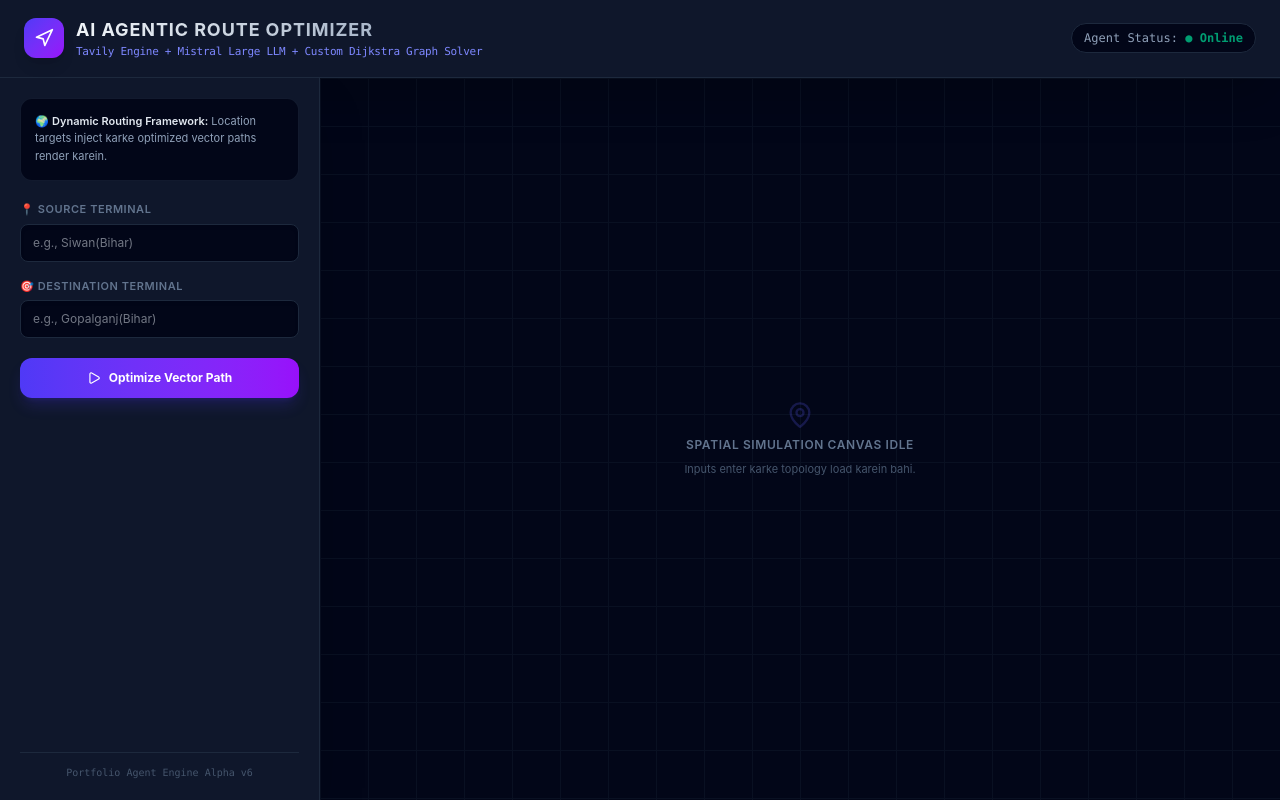
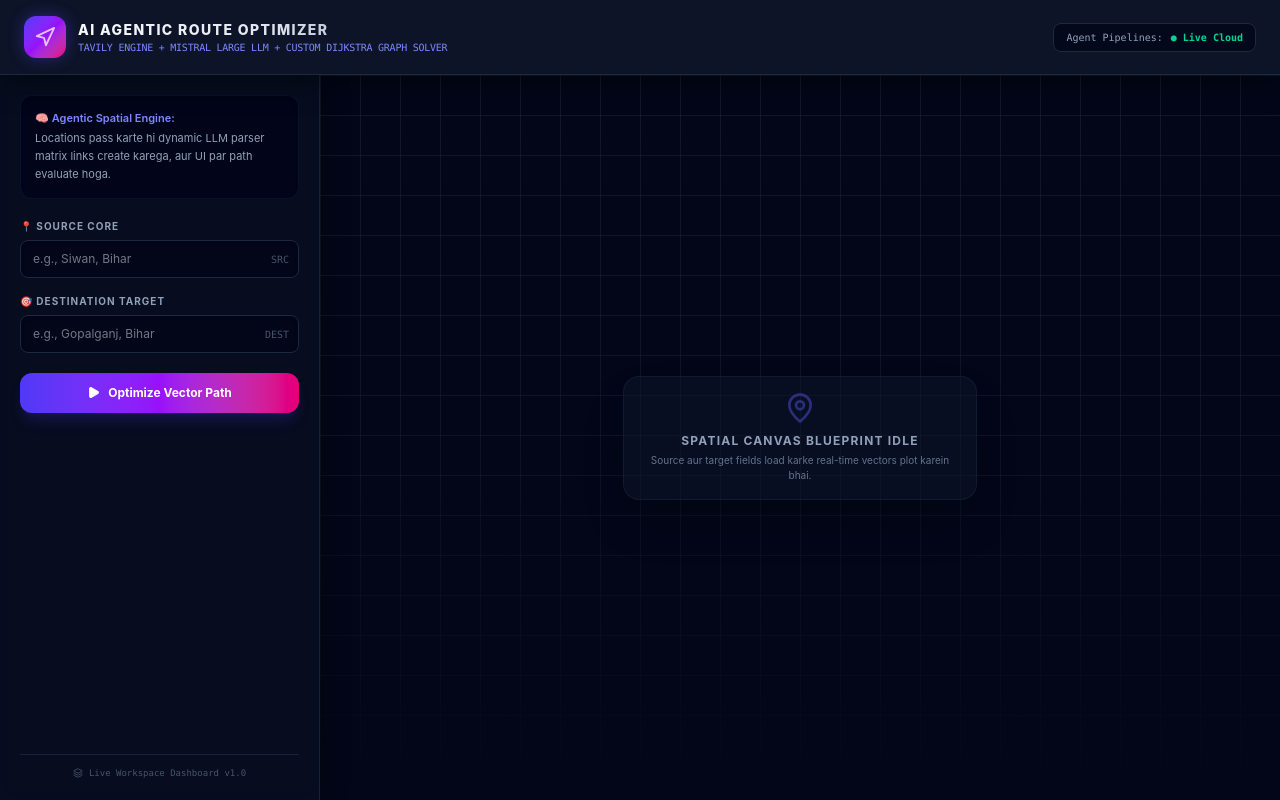
Before and after one commit to amanchandsoni/ai-agentic-route-optimizer, a React (Vite) app in the folder frontend/: page / in a window 1280 px wide. Built offline with nearby package versions, Linux system fonts and the light colour scheme.

Commit message:
feat: finalized ultimate graphics pipeline UI and live cloud backend integration

```diff
--- a/frontend/src/App.jsx
+++ b/frontend/src/App.jsx
@@ -1,5 +1,5 @@
 import React, { useState } from 'react';
-import { Play, Navigation, Loader2, AlertCircle, CheckCircle, MapPin } from 'lucide-react';
+import { Play, Navigation, Loader2, AlertCircle, CheckCircle, MapPin, RefreshCw, Layers } from 'lucide-react';
 
 class PriorityQueue {
   constructor() { this.values = []; }
@@ -67,10 +67,9 @@ export default function App() {
     const uniqueCities = Array.from(new Set(segments.flatMap(s => [s.from, s.to])));
     return uniqueCities.map((city, idx) => {
       const angle = (idx / uniqueCities.length) * 2 * Math.PI;
-      // Increased radius for better text spreading and layout breathing space
-      const radius = 220;
-      const centerX = 440;
-      const centerY = 300;
+      const radius = 230;
+      const centerX = 460;
+      const centerY = 320;
       return { id: city, name: city, x: centerX + radius * Math.cos(angle), y: centerY + radius * Math.sin(angle) };
     });
   };
@@ -87,22 +86,23 @@ export default function App() {
     setTotalDistance(null);
 
     try {
-      const response = await fetch("http://127.0.0.1:8000/api/fetch-route-matrix", {
+      // production live endpoint mapping directly via Hugging Face Cloud engine
+      const response = await fetch("https://aman-dev-ai33-ai-route-backend.hf.space/api/fetch-route-matrix", {
         method: "POST",
         headers: { "Content-Type": "application/json" },
         body: JSON.stringify({ source: source.trim(), destination: destination.trim() })
       });
 
       if (!response.ok) {
-        const errorData = await response.json().catch(() => ({ detail: "Server response crashed." }));
-        throw new Error(errorData.detail || "Backend pipeline broken.");
+        const errorData = await response.json().catch(() => ({ detail: "Server cluster validation execution failed." }));
+        throw new Error(errorData.detail || "Backend production pipeline processing error.");
       }
 
       const data = await response.json();
       const segments = data.segments;
 
       if (!segments || segments.length === 0) {
-        throw new Error("AI ko is route ka mapping matrix nahi mila.");
+        throw new Error("AI Agent ko is specified layout matrix sequence ka route graph nahi mila.");
       }
 
       const computedNodes = generateNodePositions(segments);
@@ -134,7 +134,7 @@ export default function App() {
         setShortestPath(result.path);
         setTotalDistance(result.totalDistance);
       } else {
-        throw new Error("Graph computation validation failed.");
+        throw new Error("Topology alignment validation failed inside graph matrix engine.");
       }
 
     } catch (err) {
@@ -154,131 +154,158 @@ export default function App() {
   };
 
   return (
-    <div className="flex flex-col h-screen bg-slate-950 text-slate-100 font-sans overflow-hidden">
+    <div className="flex flex-col h-screen bg-slate-950 text-slate-100 font-sans overflow-hidden select-none">
       <style>{`
         @keyframes dash { to { stroke-dashoffset: -40; } }
         .animate-march { stroke-dasharray: 8, 4; animation: dash 1s linear infinite; }
+        .grid-mesh {
+          background-size: 40px 40px;
+          background-image: linear-gradient(to right, rgba(30, 41, 59, 0.5) 1px, transparent 1px),
+                            linear-gradient(to bottom, rgba(30, 41, 59, 0.5) 1px, transparent 1px);
+        }
       `}</style>
 
-      {/* Top Navbar */}
-      <header className="flex items-center justify-between px-6 py-4 bg-slate-900 border-b border-slate-800 shadow-2xl z-10">
+      {/* Modern High-Tech Header Section */}
+      <header className="flex items-center justify-between px-6 py-4 bg-slate-900/90 backdrop-blur-md border-b border-slate-800 shadow-[0_4px_30px_rgba(0,0,0,0.5)] z-20">
         <div className="flex items-center gap-3">
-          <div className="p-2.5 bg-gradient-to-br from-indigo-600 to-purple-600 text-white rounded-xl shadow-lg">
-            <Navigation size={20} />
+          <div className="p-2.5 bg-gradient-to-br from-indigo-600 via-purple-600 to-pink-600 text-white rounded-xl shadow-[0_0_15px_rgba(79,70,229,0.4)]">
+            <Navigation size={22} className="animate-pulse" />
           </div>
           <div>
-            <h1 className="text-lg font-bold tracking-wider bg-gradient-to-r from-slate-100 to-slate-400 bg-clip-text text-transparent">AI AGENTIC ROUTE OPTIMIZER</h1>
-            <p className="text-[11px] text-indigo-400 font-mono tracking-tight">Tavily Engine + Mistral Large LLM + Custom Dijkstra Graph Solver</p>
+            <h1 className="text-sm font-extrabold tracking-widest bg-gradient-to-r from-slate-50 via-slate-200 to-slate-400 bg-clip-text text-transparent">
+              AI AGENTIC ROUTE OPTIMIZER
+            </h1>
+            <p className="text-[10px] text-indigo-400 font-mono tracking-tight uppercase">
+              Tavily Engine + Mistral Large LLM + Custom Dijkstra Graph Solver
+            </p>
           </div>
         </div>
-        <span className="text-xs bg-slate-950 px-3 py-1.5 rounded-full text-slate-400 border border-slate-800 font-mono">
-          Agent Status: <span className="text-emerald-400 font-bold animate-pulse">● Online</span>
+        <div className="flex items-center gap-4">
+          <span className="flex items-center gap-2 text-[10px] bg-slate-950/80 px-3 py-1.5 rounded-lg text-slate-400 border border-slate-800 font-mono">
+            Agent Pipelines: <span className="text-emerald-400 font-bold flex items-center gap-1">● Live Cloud</span>
           </span>
+        </div>
       </header>
 
-      <div className="flex flex-1 overflow-hidden">
+      <div className="flex flex-1 overflow-hidden relative">
 
-        {/* Sidebar Controls Panel */}
-        <aside className="w-80 bg-slate-900 p-5 border-r border-slate-800 flex flex-col justify-between z-10 shadow-2xl">
+        {/* Left Side Control Tower Dashboard */}
+        <aside className="w-80 bg-slate-900/40 backdrop-blur-md p-5 border-r border-slate-800/80 flex flex-col justify-between z-10 shadow-[4px_0_24px_rgba(0,0,0,0.3)]">
           <div className="space-y-5">
-            <div className="p-3.5 bg-slate-950 rounded-xl border border-slate-800/60 text-[11px] text-slate-400 leading-relaxed">
-              🌍 <span className="text-slate-200 font-semibold">Dynamic Routing Framework:</span> Location targets inject karke optimized vector paths render karein.
+            <div className="p-3.5 bg-slate-950/80 rounded-xl border border-indigo-500/10 text-[11px] text-slate-400 leading-relaxed shadow-inner">
+              <span className="text-indigo-400 font-semibold block mb-0.5">🧠 Agentic Spatial Engine:</span>
+              Locations pass karte hi dynamic LLM parser matrix links create karega, aur UI par path evaluate hoga.
             </div>
 
             <div className="space-y-4">
               <div>
-                <label className="block text-[11px] font-semibold text-slate-500 uppercase tracking-wider mb-1.5">📍 Source Terminal</label>
+                <label className="block text-[10px] font-bold text-slate-400 uppercase tracking-widest mb-1.5">📍 Source Core</label>
+                <div className="relative">
                   <input
                     type="text"
-                  placeholder="e.g., Siwan(Bihar)"
-                  className="w-full bg-slate-950 border border-slate-800 rounded-lg px-3 py-2.5 text-xs text-slate-200 focus:border-indigo-500 transition outline-none shadow-inner"
+                    placeholder="e.g., Siwan, Bihar"
+                    className="w-full bg-slate-950/90 border border-slate-800 focus:border-indigo-500 rounded-lg pl-3 pr-8 py-2.5 text-xs text-slate-200 transition outline-none shadow-inner"
                     value={source}
                     onChange={(e) => setSource(e.target.value)}
                   />
+                  <div className="absolute right-2.5 top-3 text-[10px] text-slate-600 font-mono">SRC</div>
+                </div>
               </div>
 
               <div>
-                <label className="block text-[11px] font-semibold text-slate-500 uppercase tracking-wider mb-1.5">🎯 Destination Terminal</label>
+                <label className="block text-[10px] font-bold text-slate-400 uppercase tracking-widest mb-1.5">🎯 Destination Target</label>
+                <div className="relative">
                   <input
                     type="text"
-                  placeholder="e.g., Gopalganj(Bihar)"
-                  className="w-full bg-slate-950 border border-slate-800 rounded-lg px-3 py-2.5 text-xs text-slate-200 focus:border-indigo-500 transition outline-none shadow-inner"
+                    placeholder="e.g., Gopalganj, Bihar"
+                    className="w-full bg-slate-950/90 border border-slate-800 focus:border-purple-500 rounded-lg pl-3 pr-8 py-2.5 text-xs text-slate-200 transition outline-none shadow-inner"
                     value={destination}
                     onChange={(e) => setDestination(e.target.value)}
                   />
+                  <div className="absolute right-2.5 top-3 text-[10px] text-slate-600 font-mono">DEST</div>
+                </div>
               </div>
             </div>
 
             <button
               onClick={handleAgenticRouting}
               disabled={loading}
-              className="w-full bg-gradient-to-r from-indigo-600 to-purple-600 hover:from-indigo-500 hover:to-purple-500 disabled:opacity-50 text-white font-bold py-3 px-4 rounded-xl text-xs flex items-center justify-center gap-2 transition shadow-lg shadow-indigo-600/20"
+              className="w-full bg-gradient-to-r from-indigo-600 via-purple-600 to-pink-600 hover:opacity-90 disabled:opacity-40 text-white font-bold py-3 px-4 rounded-xl text-xs flex items-center justify-center gap-2 transition-all duration-300 shadow-lg shadow-indigo-600/20 active:scale-95"
             >
               {loading ? (
                 <>
-                  <Loader2 size={14} className="animate-spin" /> Resolving Cluster Topology...
+                  <Loader2 size={13} className="animate-spin text-white" /> Resolving Cluster Topology...
                 </>
               ) : (
                 <>
-                  <Play size={14} /> Optimize Vector Path
+                  <Play size={13} fill="currentColor" /> Optimize Vector Path
                 </>
               )}
             </button>
 
+            {/* Elegant Error Diagnostics Monitor */}
             {error && (
-              <div className="p-3 bg-red-500/5 border border-red-500/20 rounded-xl flex items-start gap-2 text-red-400 text-[11px] font-mono leading-tight">
-                <AlertCircle size={14} className="mt-0.5 shrink-0" />
-                <div>
-                  <p className="font-bold uppercase tracking-wide text-[10px] text-red-500 mb-0.5">System Exception Catch:</p>
-                  <p>{error}</p>
+              <div className="p-3 bg-red-500/5 border border-red-500/20 rounded-xl flex items-start gap-2 text-red-400 text-[11px] font-mono leading-tight animate-fadeIn">
+                <AlertCircle size={14} className="mt-0.5 shrink-0 text-red-500" />
+                <div className="space-y-0.5">
+                  <p className="font-bold uppercase tracking-wider text-[9px] text-red-500">Pipeline Exception Catch:</p>
+                  <p className="text-slate-300 text-[10px]">{error}</p>
                 </div>
               </div>
             )}
 
+            {/* High-Fidelity Convergence Output Window */}
             {totalDistance !== null && totalDistance !== Infinity && (
-              <div className="p-4 bg-emerald-500/5 border border-emerald-500/20 rounded-xl space-y-2 animate-fadeIn">
-                <div className="flex items-center gap-2 text-emerald-400 font-bold text-xs">
-                  <CheckCircle size={14} /><span>CONVERGED VIA DIJKSTRA</span>
+              <div className="p-4 bg-emerald-500/5 border border-emerald-500/20 rounded-xl space-y-3 animate-fadeIn shadow-md">
+                <div className="flex items-center gap-1.5 text-emerald-400 font-extrabold text-[10px] tracking-wider uppercase">
+                  <CheckCircle size={13} /><span>CONVERGED VIA DIJKSTRA</span>
                 </div>
-                <div className="text-[11px] font-mono text-slate-400 space-y-1">
-                  <p>Resolved Shortest Matrix Sequence:</p>
-                  <p className="text-emerald-400 font-bold bg-slate-950 p-2.5 rounded-lg border border-slate-800 text-[11px] tracking-wide break-words leading-relaxed">
+                <div className="text-[11px] font-mono text-slate-400 space-y-2">
+                  <p className="text-[10px] text-slate-500">Resolved Path Matrix:</p>
+                  <div className="text-emerald-400 font-bold bg-slate-950 p-2.5 rounded-lg border border-slate-800/80 text-[10px] tracking-wide break-words leading-relaxed max-h-24 overflow-y-auto">
                     {shortestPath.join(' ➔ ')}
-                  </p>
-                  <p className="pt-2 text-slate-300 font-semibold">Net System Weight: <span className="text-emerald-400 font-extrabold text-sm">{totalDistance} KM</span></p>
+                  </div>
+                  <div className="pt-1 flex items-center justify-between border-t border-slate-800/60 mt-2">
+                    <span className="text-slate-400 text-[10px]">Net Vector Weight:</span>
+                    <span className="text-emerald-400 font-black text-sm">{totalDistance} KM</span>
+                  </div>
                 </div>
               </div>
             )}
           </div>
 
-          <div className="text-[10px] text-center font-mono text-slate-600 border-t border-slate-800 pt-3">
-            Portfolio Agent Engine Alpha v6
+          <div className="text-[9px] text-center font-mono text-slate-600 border-t border-slate-800/80 pt-3 flex items-center justify-center gap-1.5">
+            <Layers size={10} /> Live Workspace Dashboard v1.0
           </div>
         </aside>
 
-        {/* Live Vector Spatial Canvas Area */}
-        <main className="flex-1 bg-slate-950 relative overflow-hidden">
-          <div className="absolute inset-0 bg-[linear-gradient(to_right,#0f172a_1.5px,transparent_1.5px),linear-gradient(to_bottom,#0f172a_1.5px,transparent_1.5px)] bg-[size:3rem_3rem] opacity-60 pointer-events-none"></div>
+        {/* Dynamic Vector Spatial Simulation Workspace Canvas Layer */}
+        <main className="flex-1 bg-slate-950 relative overflow-hidden grid-mesh">
+          <div className="absolute inset-0 bg-gradient-to-b from-transparent via-slate-950/20 to-slate-950 pointer-events-none"></div>
 
           {nodes.length === 0 && !loading && (
-            <div className="absolute inset-0 flex flex-col items-center justify-center text-center space-y-2 pointer-events-none p-6">
-              <MapPin className="text-indigo-500/30 animate-pulse" size={28} />
-              <h3 className="text-xs font-semibold text-slate-500 tracking-wider uppercase">Spatial Simulation Canvas Idle</h3>
-              <p className="text-[11px] text-slate-600 max-w-xs">Inputs enter karke topology load karein bahi.</p>
+            <div className="absolute inset-0 flex flex-col items-center justify-center text-center space-y-3 pointer-events-none p-6 z-10 animate-fadeIn">
+              <div className="p-4 bg-slate-900/50 rounded-2xl border border-slate-800/50 shadow-2xl">
+                <MapPin className="text-indigo-500/40 animate-bounce mx-auto mb-2" size={32} />
+                <h3 className="text-xs font-bold text-slate-400 tracking-widest uppercase mb-1">Spatial Canvas Blueprint Idle</h3>
+                <p className="text-[10px] text-slate-500 max-w-xs mx-auto">
+                  Source aur target fields load karke real-time vectors plot karein bhai.
+                </p>
+              </div>
             </div>
           )}
 
           {loading && (
-            <div className="absolute inset-0 flex flex-col items-center justify-center bg-slate-950/80 backdrop-blur-sm z-40 space-y-3">
-              <Loader2 size={28} className="text-indigo-500 animate-spin" />
-              <div className="text-center font-mono text-xs text-slate-400 space-y-1">
-                <p className="text-indigo-400 font-bold animate-pulse">🛠️ SYSTEM PIPELINE RUNNING</p>
-                <p className="text-[10px] text-slate-600">Scraping and mapping layout graphs inside viewports...</p>
+            <div className="absolute inset-0 flex flex-col items-center justify-center bg-slate-950/70 backdrop-blur-sm z-30 space-y-3">
+              <div className="p-5 bg-slate-900/80 border border-slate-800 rounded-2xl flex flex-col items-center shadow-2xl max-w-xs">
+                <RefreshCw size={24} className="text-indigo-400 animate-spin mb-3" />
+                <p className="text-indigo-400 font-bold tracking-wider font-mono text-[11px] uppercase animate-pulse">🛠️ PIPELINE PROCESSING</p>
+                <p className="text-[10px] text-slate-500 text-center mt-1 font-mono">LLM model targets link calculations matrix calculate kar raha hai...</p>
               </div>
             </div>
           )}
 
-          {/* Lines & Weight Tags SVG Layer */}
+          {/* Lines & Weight Tags SVG Engineering Layer */}
           <svg className="absolute inset-0 w-full h-full pointer-events-none z-0">
             {edges.map((edge, idx) => {
               const isHighlighted = isEdgeInShortestPath(edge);
@@ -286,15 +313,49 @@ export default function App() {
               const midY = (edge.fromY + edge.toY) / 2;
 
               return (
-                <g key={idx}>
-                  <line x1={edge.fromX} y1={edge.fromY} x2={edge.toX} y2={edge.toY} stroke={isHighlighted ? "#10b981" : "#1e293b"} strokeWidth={isHighlighted ? "5" : "2"} />
-                  {isHighlighted && <line x1={edge.fromX} y1={edge.fromY} x2={edge.toX} y2={edge.toY} stroke="#34d399" strokeWidth="5" className="animate-march" />}
+                <g key={idx} className="transition-all duration-500">
+                  <line
+                    x1={edge.fromX}
+                    y1={edge.fromY}
+                    x2={edge.toX}
+                    y2={edge.toY}
+                    stroke={isHighlighted ? "#10b981" : "#1e293b"}
+                    strokeWidth={isHighlighted ? "4" : "1.5"}
+                    opacity={isHighlighted ? "1" : "0.4"}
+                  />
+                  {isHighlighted && (
+                    <line
+                      x1={edge.fromX}
+                      y1={edge.fromY}
+                      x2={edge.toX}
+                      y2={edge.toY}
+                      stroke="#34d399"
+                      strokeWidth="4"
+                      className="animate-march"
+                    />
+                  )}
 
-                  {/* Highly Readable Distance Container Badge */}
-                  <g transform={`translate(${midX - 25}, ${midY - 11})`}>
-                    <rect width="50" height="22" rx="6" fill="#020617" stroke={isHighlighted ? "#10b981" : "#475569"} strokeWidth={isHighlighted ? "1.5" : "1"} shadow="lg" />
-                    <text x="25" y="14" fill={isHighlighted ? "#34d399" : "#94a3b8"} fontSize="10" fontFamily="monospace" fontWeight="bold" textAnchor="middle">
-                      {edge.weight} KM
+                  {/* Distance Nodes Container Badges */}
+                  <g transform={`translate(${midX - 25}, ${midY - 10})`}>
+                    <rect
+                      width="50"
+                      height="20"
+                      rx="5"
+                      fill="#020617"
+                      stroke={isHighlighted ? "#10b981" : "#334155"}
+                      strokeWidth={isHighlighted ? "1.5" : "1"}
+                      opacity={isHighlighted ? "1" : "0.7"}
+                    />
+                    <text
+                      x="25"
+                      y="13"
+                      fill={isHighlighted ? "#34d399" : "#64748b"}
+                      fontSize="9"
+                      fontFamily="monospace"
+                      fontWeight="bold"
+                      textAnchor="middle"
+                    >
+                      {edge.weight}K
                     </text>
                   </g>
                 </g>
@@ -302,29 +363,35 @@ export default function App() {
             })}
           </svg>
 
-          {/* Connected Hub Nodes */}
+          {/* Connected Hub Spatial Graph Nodes Layer */}
           {nodes.map((node) => {
             const isPartOfPath = shortestPath.includes(node.id);
             const isSrcNode = node.id.toLowerCase().includes(source.trim().toLowerCase()) || source.trim().toLowerCase().includes(node.id.toLowerCase());
             const isDestNode = node.id.toLowerCase().includes(destination.trim().toLowerCase()) || destination.trim().toLowerCase().includes(node.id.toLowerCase());
 
             return (
-              <div key={node.id} className="absolute transform -translate-x-1/2 -translate-y-1/2 flex flex-col items-center z-10 text-center" style={{ left: node.x, top: node.y }}>
+              <div
+                key={node.id}
+                className="absolute transform -translate-x-1/2 -translate-y-1/2 flex flex-col items-center z-10 text-center transition-all duration-500"
+                style={{ left: node.x, top: node.y }}
+              >
                 {/* Node Core Pointer */}
-                <div className={`w-8 h-8 rounded-xl flex items-center justify-center text-xs font-mono border transition-all duration-500 shadow-2xl ${
-                  isSrcNode ? 'bg-indigo-600 text-white border-indigo-400 ring-4 ring-indigo-500/30 scale-110' :
-                  isDestNode ? 'bg-purple-600 text-white border-purple-400 ring-4 ring-purple-500/30 scale-110' :
-                  isPartOfPath ? 'bg-emerald-500 text-slate-950 border-emerald-300 font-extrabold scale-105' : 'bg-slate-900 border-slate-700 text-slate-300'
+                <div className={`w-7 h-7 rounded-xl flex items-center justify-center text-xs font-mono border transition-all duration-500 shadow-2xl ${
+                  isSrcNode ? 'bg-indigo-600 text-white border-indigo-400 ring-4 ring-indigo-500/20 scale-110 font-black' :
+                  isDestNode ? 'bg-purple-600 text-white border-purple-400 ring-4 ring-purple-500/20 scale-110 font-black' :
+                  isPartOfPath ? 'bg-emerald-500 text-slate-950 border-emerald-200 font-black scale-105 shadow-[0_0_15px_rgba(16,185,129,0.4)]' :
+                  'bg-slate-900 border-slate-800 text-slate-400 opacity-80'
                 }`}>
-                  📍
+                  {isSrcNode ? 'S' : isDestNode ? 'D' : '•'}
                 </div>
 
-                {/* UPGRADED CLEAR BOLD TEXT LABEL */}
-                <div className="mt-2 relative">
-                  <span className={`block font-mono text-[11px] font-bold px-2.5 py-1 rounded-md shadow-xl border whitespace-nowrap tracking-wide ${
-                    isSrcNode ? 'bg-indigo-950 text-indigo-300 border-indigo-800' :
-                    isDestNode ? 'bg-purple-950 text-purple-300 border-purple-800' :
-                    isPartOfPath ? 'bg-slate-900 text-emerald-400 border-emerald-600' : 'bg-slate-900/95 text-slate-200 border-slate-700'
+                {/* Custom Bold Typography Matrix Label */}
+                <div className="mt-1.5 relative">
+                  <span className={`block font-mono text-[10px] font-bold px-2 py-0.5 rounded-md border whitespace-nowrap tracking-wide shadow-2xl transition-all duration-300 ${
+                    isSrcNode ? 'bg-indigo-950/95 text-indigo-300 border-indigo-700/80' :
+                    isDestNode ? 'bg-purple-950/95 text-purple-300 border-purple-700/80' :
+                    isPartOfPath ? 'bg-slate-900/95 text-emerald-400 border-emerald-600/80' :
+                    'bg-slate-900/90 text-slate-300 border-slate-800/80 opacity-70'
                   }`}>
                     {node.name}
                   </span>
```
Lines whose indentation alone changed are shown as unchanged.
